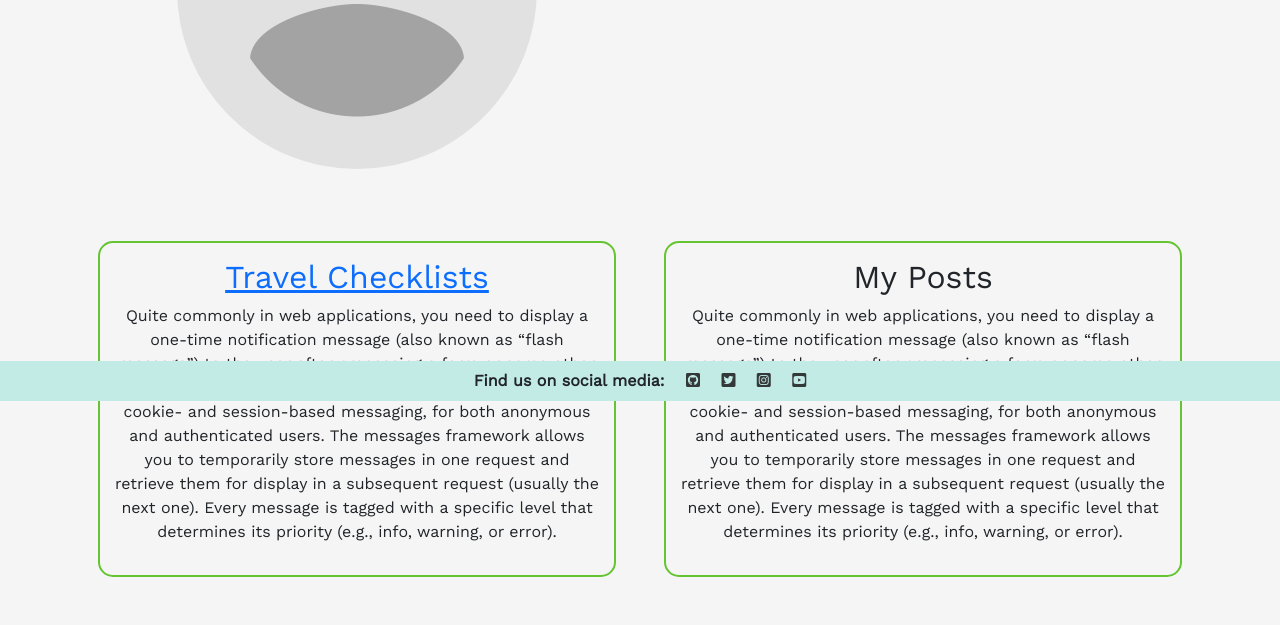
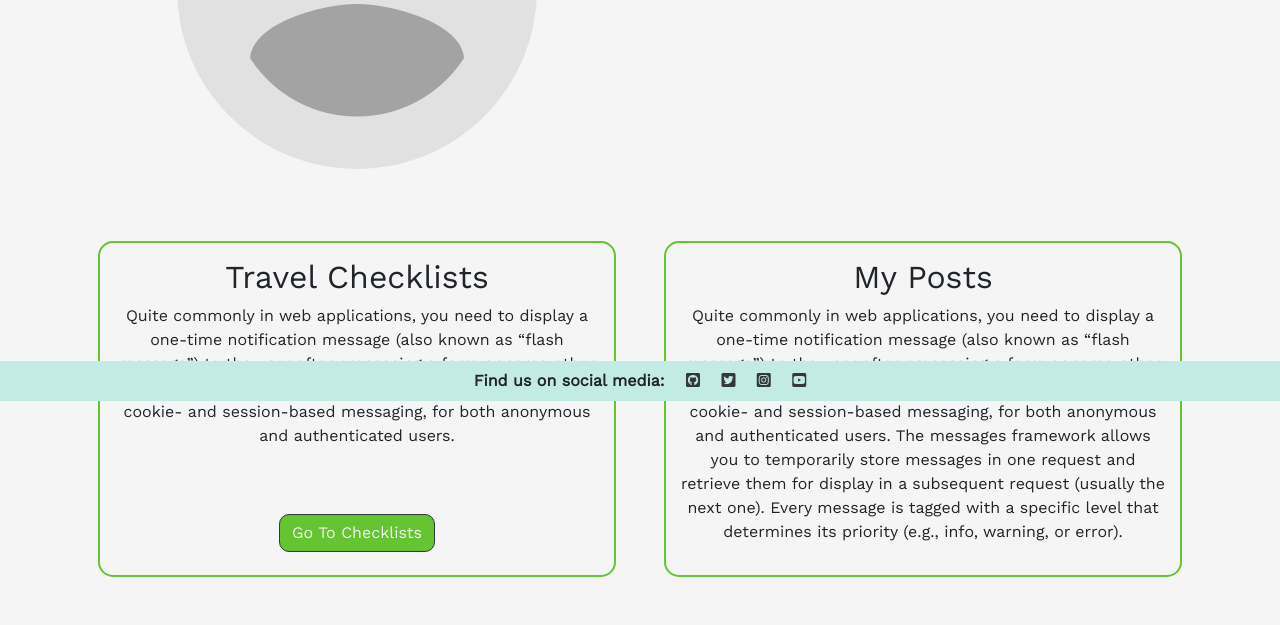
Before and after one commit to petra66orii/timeless-travel, a Django app: page /user_profiles/profile/ in a window 1280 px wide. Shown: the part 399-1024 px from the top of the page. Run offline with Django 4.2, Linux system fonts and the light colour scheme; the visitor is signed in with stand-in values (Sample User, id 1); data comes from the database, SQL or seed files in the repository; some web fonts are replaced.

Commit message:
Add Checklist button, #5

```diff
--- a/static/css/style.css
+++ b/static/css/style.css
@@ -104,6 +104,18 @@ main {
     border-radius: 15px;
 }
 
+.btn-green {
+    background-color: #64C431;
+}
+
+.btn-green a {
+    color: whitesmoke;
+}
+
+.btn-green:hover {
+    background-color: #468a21;
+}
+
 /* Login and Register Page */
 
 #signup_form {
--- a/user_profiles/templates/user_profiles/user_profile.html
+++ b/user_profiles/templates/user_profiles/user_profile.html
@@ -30,8 +30,7 @@
     <div class="row m-4 justify-content-center flex-md-nowrap">
         <div class="col-12 col-md-6 m-3 p-2">
             <div class="checklist">
-                <h2><a class="{% if request.path == checklist_url %}" aria-current="page{% endif %}"
-                    href="{% url 'checklist' %}">Travel Checklists</a></h2>
+                <h2>Travel Checklists</h2>
                 <p>Quite commonly in web applications, you need to display a one-time notification message (also
                     known
                     as “flash
@@ -40,15 +39,9 @@
                     For this, Django provides full support for cookie- and session-based messaging, for both
                     anonymous
                     and
-                    authenticated users. The messages framework allows you to temporarily store messages in one
-                    request
-                    and
-                    retrieve
-                    them for display in a subsequent request (usually the next one). Every message is tagged
-                    with a
-                    specific
-                    level
-                    that determines its priority (e.g., info, warning, or error).</p>
+                    authenticated users.</p>
+                <button class="btn btn-green"><a class="{% if request.path == checklist_url %}" aria-current="page{% endif %}"
+                    href="{% url 'checklist' %}">Go To Checklists</a></button>
             </div>
         </div>
         <div class="col-12 col-md-6 m-3 p-2">
```
